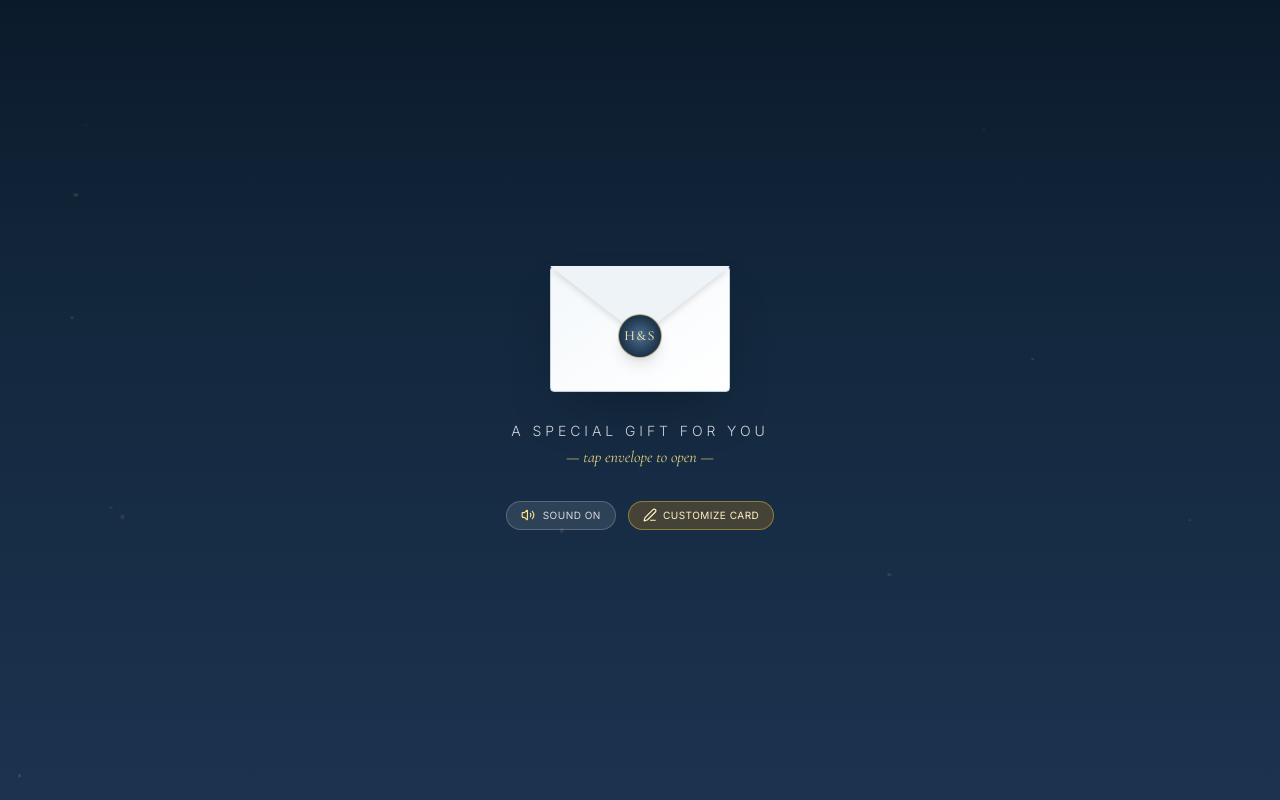
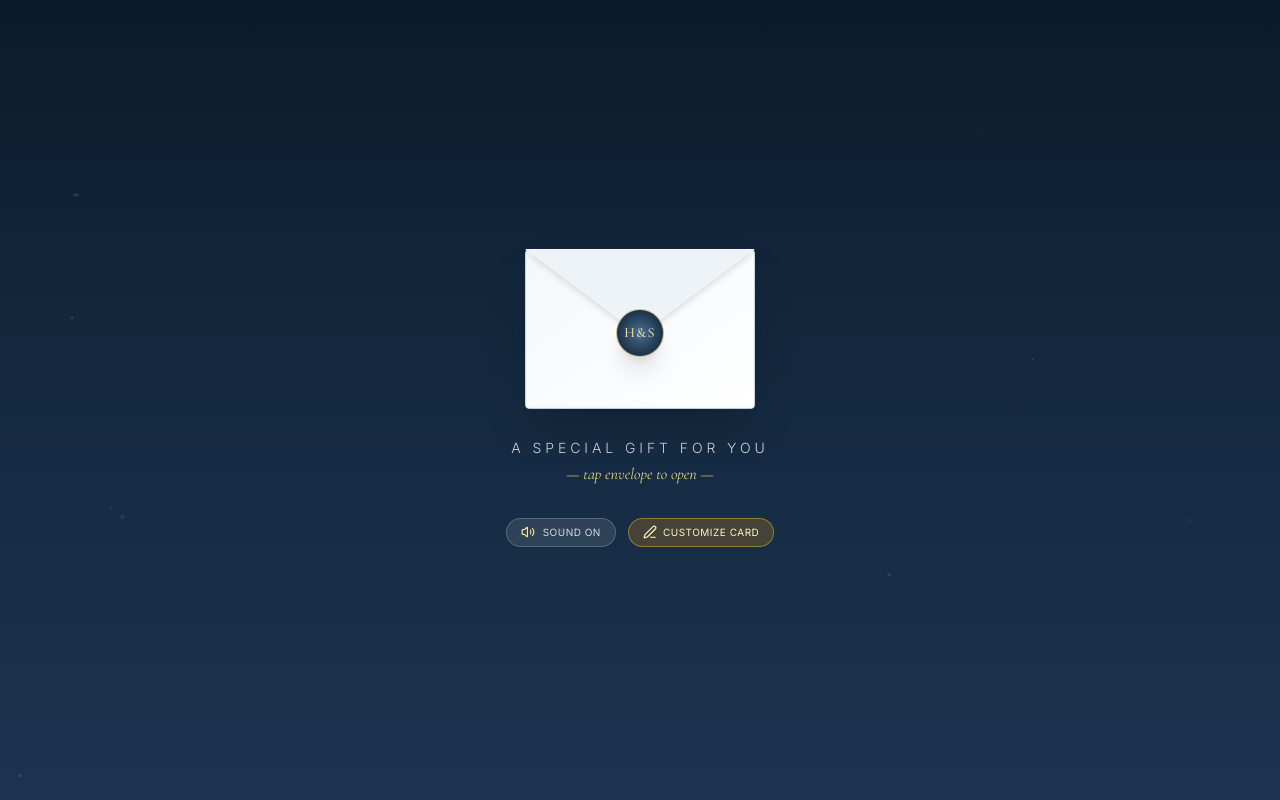
Before and after one commit to saifurrehhmann-star/link, a React (Vite) app: page / in a window 1280 px wide. Built offline with nearby package versions, Linux system fonts and the light colour scheme.

Commit message:
feat: enhance envelope opening animation
Increase animation duration and add a sliding card effect to improve the transition from the envelope overlay to the main card view.

```diff
--- a/src/App.tsx
+++ b/src/App.tsx
@@ -132,7 +132,7 @@ export default function App() {
     setTimeout(() => {
       setIsCardOpened(true);
       setIsOpeningEnvelope(false);
-    }, 700);
+    }, 1650);
   };
 
   const handleToggleSound = (e?: React.MouseEvent) => {
--- a/src/components/EnvelopeOverlay.tsx
+++ b/src/components/EnvelopeOverlay.tsx
@@ -27,8 +27,8 @@ export const EnvelopeOverlay: React.FC<EnvelopeOverlayProps> = ({
     <div
       onClick={onOpen}
       id="giftOverlay"
-      className={`fixed inset-0 z-50 flex flex-col items-center justify-center gap-6 p-6 cursor-pointer select-none transition-all duration-1000 ease-in-out ${
-        isOpening ? 'opacity-0 pointer-events-none' : 'opacity-100'
+      className={`fixed inset-0 z-50 flex flex-col items-center justify-center gap-6 p-6 cursor-pointer select-none transition-all duration-700 ease-in-out ${
+        isOpening ? 'opacity-0 pointer-events-none delay-1000' : 'opacity-100'
       }`}
       style={{
         background:
@@ -61,20 +61,39 @@ export const EnvelopeOverlay: React.FC<EnvelopeOverlayProps> = ({
       </div>
 
       {/* Floating 3D Gift Envelope */}
-      <div className={`relative w-[160px] h-[112px] sm:w-[180px] sm:h-[126px] ${isOpening ? '' : 'animate-float-envelope'}`}>
-        <div className="absolute inset-0 bg-gradient-to-br from-[#f4f8fb] to-white border border-[#c3d4e3] shadow-2xl rounded-sm" />
+      <div className={`relative w-[190px] h-[133px] sm:w-[230px] sm:h-[160px] ${isOpening ? '' : 'animate-float-envelope'}`}>
+        {/* Envelope back body */}
+        <div className="absolute inset-0 bg-gradient-to-br from-[#f4f8fb] to-white border border-[#c3d4e3] shadow-2xl rounded-sm z-10" />
 
-        {/* Flap */}
+        {/* Letter Card sliding UP out of envelope during opening */}
         <div
-          className={`absolute top-0 left-0 w-0 h-0 border-l-[80px] sm:border-l-[90px] border-l-transparent border-r-[80px] sm:border-r-[90px] border-r-transparent border-t-[62px] sm:border-t-[70px] border-t-[#eef3f8] origin-top transition-transform duration-700 ease-in-out drop-shadow-md ${
-            isOpening ? 'rotate-x-180 scale-y-[-1]' : ''
+          className={`absolute inset-x-2 bottom-2 top-2 bg-gradient-to-b from-white to-slate-50 border border-[#caa24f]/70 rounded-xs shadow-2xl z-25 flex flex-col items-center justify-center p-3 text-center transition-all duration-700 ease-out ${
+            isOpening
+              ? '-translate-y-36 sm:-translate-y-48 opacity-100 scale-110 delay-300'
+              : 'translate-y-0 opacity-0 pointer-events-none'
+          }`}
+        >
+          <div className="w-8 h-0.5 bg-gradient-to-r from-transparent via-[#caa24f] to-transparent mb-1" />
+          <span className="font-serif-display text-sm sm:text-base font-bold text-[#14293f] leading-snug">
+            {cardData.groomName} &amp; {cardData.brideName}
+          </span>
+          <span className="text-[10px] sm:text-[11px] text-[#caa24f] font-serif-display italic mt-0.5 tracking-wide">
+            {cardData.eventDate}
+          </span>
+          <div className="w-8 h-0.5 bg-gradient-to-r from-transparent via-[#caa24f] to-transparent mt-1" />
+        </div>
+
+        {/* Envelope Flap */}
+        <div
+          className={`absolute top-0 left-0 w-0 h-0 border-l-[95px] sm:border-l-[115px] border-l-transparent border-r-[95px] sm:border-r-[115px] border-r-transparent border-t-[72px] sm:border-t-[86px] border-t-[#eef3f8] origin-top transition-transform duration-500 ease-in-out drop-shadow-md z-20 ${
+            isOpening ? '[transform:rotateX(180deg)]' : ''
           }`}
           style={{ transformOrigin: 'top center' }}
         />
 
         {/* Wax Seal */}
         <div
-          className={`absolute top-[42px] sm:top-[48px] left-1/2 -translate-x-1/2 w-10 h-10 sm:w-11 sm:h-11 rounded-full bg-radial from-[#4a6f92] to-[#0b1a2b] shadow-lg border-[1.5px] border-[#f3dfa3]/70 flex items-center justify-center z-10 transition-all duration-300 ${
+          className={`absolute top-[50px] sm:top-[60px] left-1/2 -translate-x-1/2 w-11 h-11 sm:w-12 sm:h-12 rounded-full bg-radial from-[#4a6f92] to-[#0b1a2b] shadow-xl border-[1.5px] border-[#f3dfa3]/80 flex items-center justify-center z-30 transition-all duration-300 ${
             isOpening ? 'opacity-0 scale-50' : 'opacity-100 scale-100'
           }`}
         >
```
